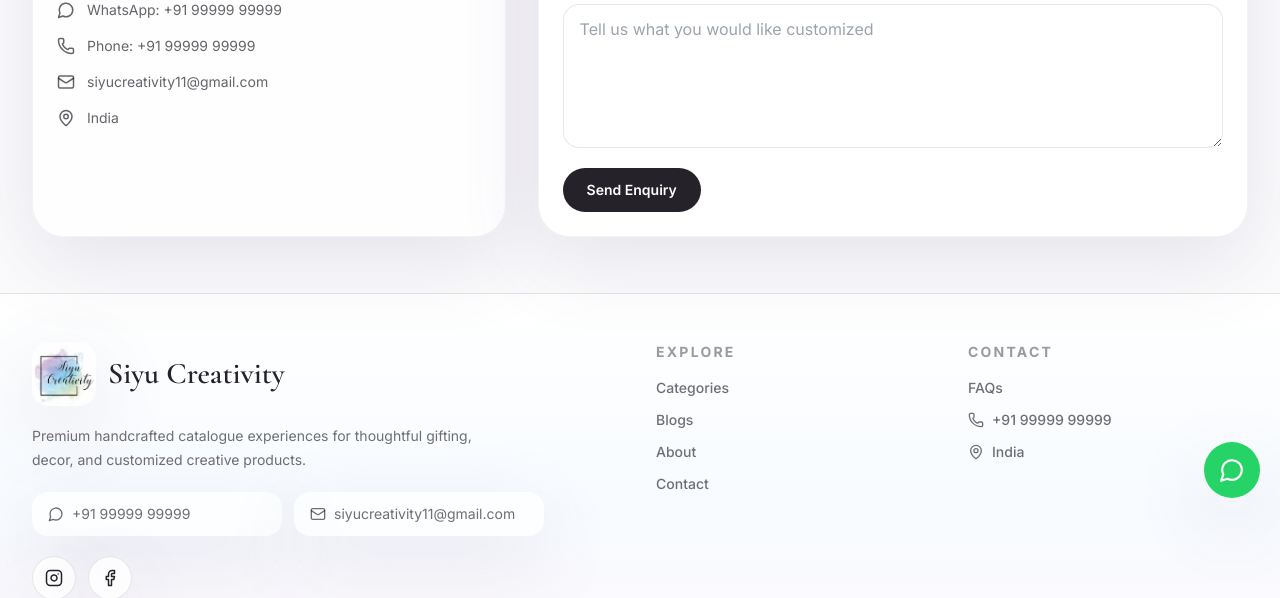
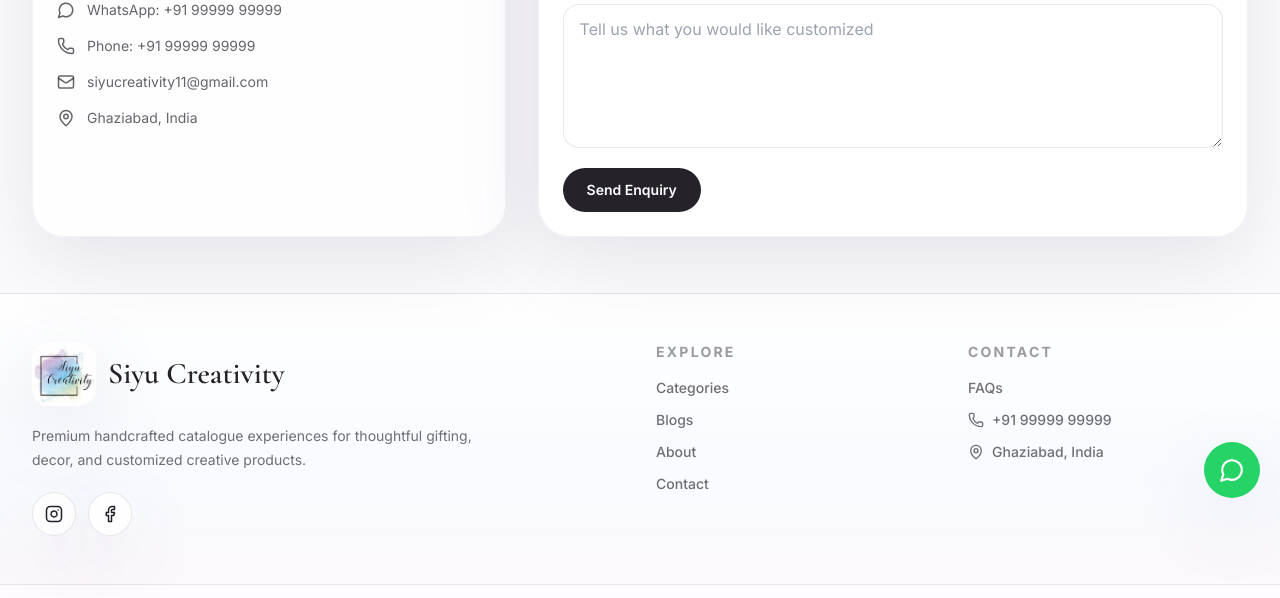
Before and after one commit to lanceloom2713-dot/Siyu-Creativity, a React (Vite) app in the folder client/: page /contact in a window 1280 px wide. Shown: the part 282-880 px from the top of the page. Built offline with nearby package versions, Linux system fonts and the light colour scheme; no server answers.

Commit message:
Update footer contact layout

```diff
--- a/client/src/components/layout/Footer.tsx
+++ b/client/src/components/layout/Footer.tsx
@@ -1,6 +1,6 @@
 import { Link } from "react-router-dom";
 import { useQuery } from "@tanstack/react-query";
-import { Facebook, Instagram, Mail, MapPin, MessageCircle, Phone } from "lucide-react";
+import { Facebook, Instagram, MapPin, Phone } from "lucide-react";
 import { publicCatalogueApi } from "../../services/publicCatalogueApi";
 import logo from "../../assets/siyu-logo.png";
 
@@ -31,10 +31,6 @@ export function Footer() {
           <p className="mt-3 max-w-md text-sm leading-6 text-ink/65">
             Premium handcrafted catalogue experiences for thoughtful gifting, decor, and customized creative products.
           </p>
-          <div className="mt-5 grid max-w-lg gap-3 text-sm text-ink/65 sm:grid-cols-2">
-            <p className="flex items-center gap-2 rounded-2xl bg-white/70 px-4 py-3 shadow-soft"><MessageCircle size={16} /> {settings?.whatsapp ?? "+91 99999 99999"}</p>
-            <p className="flex items-center gap-2 rounded-2xl bg-white/70 px-4 py-3 shadow-soft"><Mail size={16} /> {settings?.email ?? "siyucreativity11@gmail.com"}</p>
-          </div>
           <div className="mt-5 flex flex-wrap gap-3">
             {socialLinks.map(({ href, Icon, label }) => (
               <a
@@ -65,7 +61,7 @@ export function Footer() {
           <div className="mt-4 grid gap-3 text-sm font-medium text-ink/65">
             <Link to="/faqs">FAQs</Link>
             <p className="flex items-center gap-2"><Phone size={16} /> {settings?.phone ?? "+91 99999 99999"}</p>
-            <p className="flex items-center gap-2"><MapPin size={16} /> {settings?.address ?? "India"}</p>
+            <p className="flex items-center gap-2"><MapPin size={16} /> {settings?.address ?? "Ghaziabad, India"}</p>
           </div>
         </div>
       </div>
--- a/client/src/pages/ContactPage.tsx
+++ b/client/src/pages/ContactPage.tsx
@@ -43,7 +43,7 @@ export function ContactPage() {
           <p className="flex items-center gap-3"><MessageCircle size={18} /> WhatsApp: {settings?.whatsapp ?? "+91 99999 99999"}</p>
           <p className="flex items-center gap-3"><Phone size={18} /> Phone: {settings?.phone ?? "+91 99999 99999"}</p>
           <p className="flex items-center gap-3"><Mail size={18} /> {settings?.email ?? "siyucreativity11@gmail.com"}</p>
-          <p className="flex items-center gap-3"><MapPin size={18} /> {settings?.address ?? "India"}</p>
+          <p className="flex items-center gap-3"><MapPin size={18} /> {settings?.address ?? "Ghaziabad, India"}</p>
           {settings?.enquiryEmail && settings.enquiryEmail !== settings?.email ? (
             <p className="flex items-center gap-3"><Mail size={18} /> Enquiries: {settings.enquiryEmail}</p>
           ) : null}
--- a/client/src/services/publicCatalogueApi.ts
+++ b/client/src/services/publicCatalogueApi.ts
@@ -252,7 +252,7 @@ export const publicCatalogueApi = {
         phone: "+91 99999 99999",
         email: "siyucreativity11@gmail.com",
         enquiryEmail: "siyucreativity11@gmail.com",
-        address: "India",
+        address: "Ghaziabad, India",
         businessHours: "Mon-Sat, 10:00 AM - 7:00 PM",
         aboutTitle: "About Siyu Creativity",
         aboutText: "Siyu Creativity creates personalized gifting and decor pieces with a soft pastel identity, thoughtful detailing, and a premium handmade finish."
```
Also changed, not shown: 1 other file (tests, documents, lock files or other folders).
